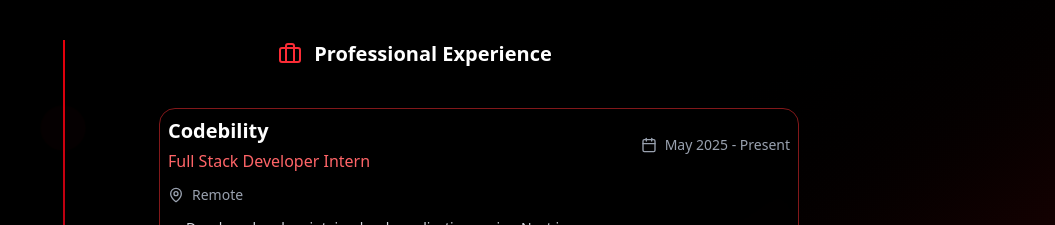
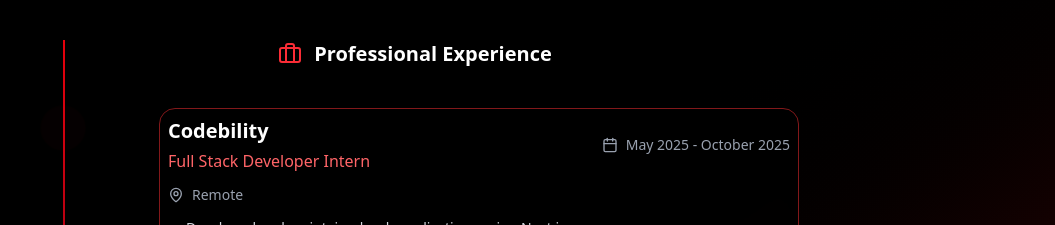
Before and after one commit to Wendel999-code/MyPortfolio, a Next.js app: page / in a window 1280 px wide. Shown: the part 1800-2025 px from the top of the page, without its empty margins (225-1280 px from the left). Built offline with nearby package versions, Linux system fonts and the light colour scheme; no server answers.

Commit message:
fix date

```diff
--- a/src/app/landing/Experience.tsx
+++ b/src/app/landing/Experience.tsx
@@ -9,7 +9,7 @@
       company: "Codebility",
       role: "Full Stack Developer Intern",
       //TODO update date in occordance with internship progress
-      date: "May 2025 - Present",
+      date: "May 2025 - October 2025",
       location: "Remote",
       details: [
         "Developed and maintained web applications using Next.js.",
```
